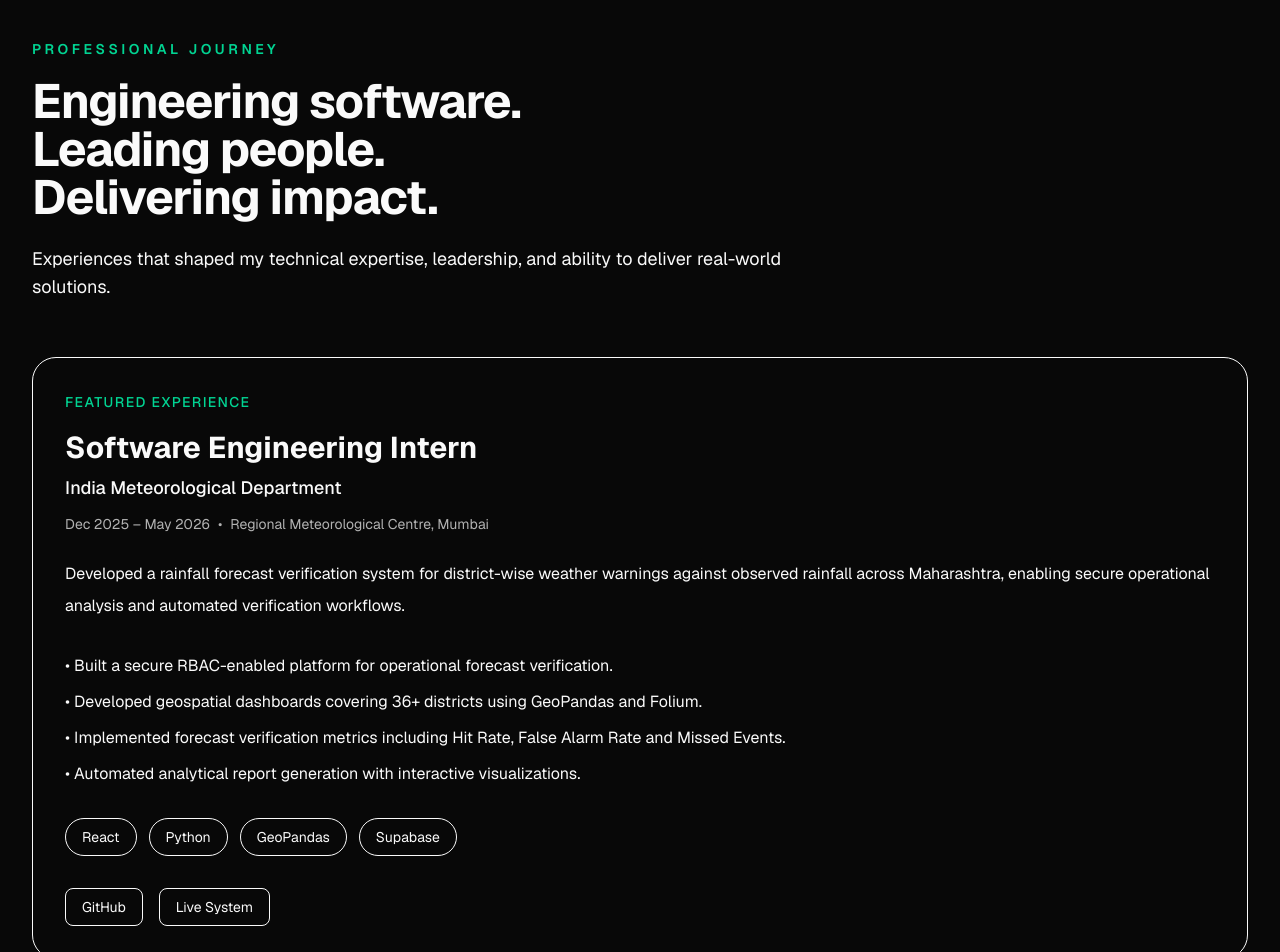
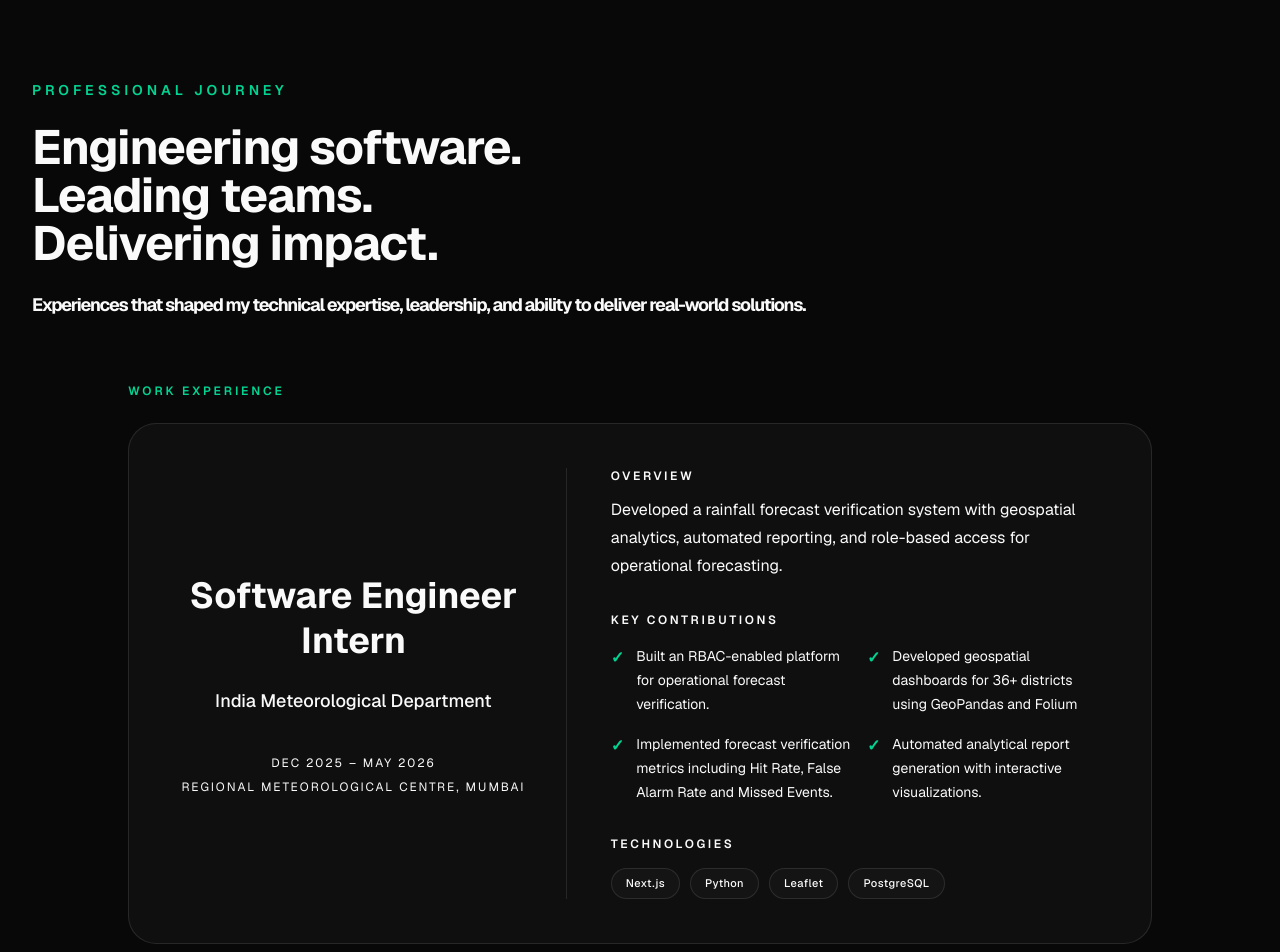
Before and after one commit to aryanshu1911/portfolio, a Next.js app: page / in a window 1280 px wide. Shown: the part 780-1732 px from the top of the page. Built offline with nearby package versions, Linux system fonts and the light colour scheme.

Commit message:
enhancing experience section UI

```diff
--- a/components/professional-journey/JourneyCard.tsx
+++ b/components/professional-journey/JourneyCard.tsx
@@ -4,75 +4,125 @@ interface JourneyCardProps {
   item: JourneyItem;
 }
 
-export default function JourneyCard({
-  item,
-}: JourneyCardProps) {
+export default function JourneyCard({ item }: JourneyCardProps) {
   return (
-    <article className="rounded-3xl border p-8">
+    <article
+      className="
+      rounded-[28px]
+      border border-white/10
+      bg-white/[0.03]
+      p-8
+      lg:p-11
+      transition-all
+      duration-300
+    ">
 
-      {/* Category */}
+      {/* Header */}
 
-      <span className="text-sm font-medium uppercase tracking-widest text-emerald-400">
+      <div className="grid gap-8 lg:grid-cols-[0.8fr_1.2fr]">
 
-        {item.category === "experience"
-          ? "Featured Experience"
-          : "Leadership"}
+        {/* LEFT : Identity */}
 
-      </span>
+        <div className="flex flex-col justify-center text-center">
 
-      {/* Role */}
-
-      <h3 className="mt-4 text-3xl font-bold">
+          <h3 className="text-3xl font-bold leading-tight lg:text-4xl">
             {item.role}
           </h3>
 
-      {/* Organization */}
-
-      <p className="mt-2 text-lg font-medium">
+          <p className="mt-6 text-lg font-medium text-muted-foreground">
             {item.organization}
           </p>
 
-      {/* Meta */}
+          <div className="mt-10 space-y-2 text-xs uppercase tracking-[0.16em] text-muted-foreground/80">
 
-      <div className="mt-3 flex flex-wrap gap-2 text-sm opacity-70">
-
-        <span>{item.duration}</span>
+            <p>{item.duration}</p>
 
             {item.location && (
-          <>
-            <span>•</span>
-            <span>{item.location}</span>
-          </>
+              <p>{item.location}</p>
             )}
 
           </div>
 
-      {/* Description */}
+        </div>
 
-      <p className="mt-6 leading-8">
+        {/* RIGHT : Impact */}
+
+        <div className="space-y-8 border-l border-white/10 pl-11">
+
+          {/* Overview */}
+
+          <div>
+
+            <p className="mb-3 text-xs font-semibold uppercase tracking-[0.22em] text-muted-foreground">
+              Overview
+            </p>
+
+            <p className="leading-7 text-base text-muted-foreground">
               {item.description}
             </p>
 
-      {/* Highlights */}
+          </div>
 
-      <ul className="mt-8 space-y-3">
+          {/* Contributions */}
+
+          <div>
+
+            <p className="mb-4 text-xs font-semibold uppercase tracking-[0.22em] text-muted-foreground">
+              Key Contributions
+            </p>
+
+            <ul className="grid gap-4 sm:grid-cols-2">
 
               {item.highlights.map((highlight) => (
-          <li key={highlight}>
-            • {highlight}
+                <li
+                  key={highlight}
+                  className="flex items-start gap-3"
+                >
+                  <span className="mt-0.5 text-base font-bold text-emerald-400">
+                    ✓
+                  </span>
+
+                  <span className="text-[14px] leading-6 text-muted-foreground">
+                    {highlight}
+                  </span>
                 </li>
               ))}
 
             </ul>
 
-      {/* Badges */}
+          </div>
 
-      <div className="mt-8 flex flex-wrap gap-3">
+          {/* Technologies */}
+
+          <div>
+
+            <p className="mb-4 text-xs font-semibold uppercase tracking-[0.22em] text-muted-foreground">
+              Technologies
+            </p>
+
+            <div className="flex flex-wrap gap-2.5">
 
               {item.badges.map((badge) => (
                 <span
                   key={badge}
-            className="rounded-full border px-4 py-2 text-sm"
+                  className="
+                  inline-flex
+                  items-center
+                  rounded-full
+                  border border-white/10
+                  bg-white/[0.025]
+                  px-3.5
+                  py-1.5
+                  text-[11px]
+                  font-medium
+                  tracking-[0.04em]
+                  text-muted-foreground
+                  transition-all
+                  duration-300
+                  hover:bg-white/[0.04]
+                  hover:border-white/20
+                  hover:text-foreground
+                  "
                 >
                   {badge}
                 </span>
@@ -80,27 +130,11 @@ export default function JourneyCard({
 
             </div>
 
-      {/* Links */}
-
-      {item.links && (
-
-        <div className="mt-8 flex gap-4">
-
-          {item.links.map((link) => (
-            <a
-              key={link.href}
-              href={link.href}
-              target="_blank"
-              rel="noopener noreferrer"
-              className="rounded-lg border px-4 py-2 text-sm transition hover:opacity-80"
-            >
-              {link.label}
-            </a>
-          ))}
+          </div>
 
         </div>
 
-      )}
+      </div>
 
     </article>
   );
--- a/components/professional-journey/ProfessionalJourneySection.tsx
+++ b/components/professional-journey/ProfessionalJourneySection.tsx
@@ -7,16 +7,22 @@ export default function ProfessionalJourneySection() {
       id="professional-journey"
       className="mx-auto w-full max-w-7xl px-6 py-24 lg:px-8"
     >
-      <div className="max-w-3xl">
-
-        <span className="text-sm font-semibold uppercase tracking-[0.25em] text-emerald-400">
+      <div className="
+        mt-4
+        text-4xl
+        font-bold
+        tracking-tight
+        leading-[1.05]
+        md:text-5xl
+        ">
+        <span className="text-sm font-semibold uppercase tracking-[0.28em] text-emerald-400">
           Professional Journey
         </span>
 
-        <h2 className="mt-4 text-4xl font-bold tracking-tight md:text-5xl">
+        <h2 className="mt-5 text-4xl font-bold tracking-tight md:text-5xl">
           Engineering software.
           <br />
-          Leading people.
+          Leading teams.
           <br />
           Delivering impact.
         </h2>
@@ -25,18 +31,23 @@ export default function ProfessionalJourneySection() {
           Experiences that shaped my technical expertise, leadership,
           and ability to deliver real-world solutions.
         </p>
-
       </div>
 
-      <div className="mt-14 flex flex-col gap-8">
+      <div className="mt-16 flex flex-col gap-16">
+        {professionalJourney.map((item) => (
+          <div
+            key={item.id}
+            className="mx-auto w-full max-w-5xl"
+          >
+            <p className="mb-6 text-xs font-semibold uppercase tracking-[0.24em] text-emerald-400">
+              {item.category === "experience"
+                ? "Work Experience"
+                : "Leadership Experience"}
+            </p>
 
-        {professionalJourney.map((item) => (
-          <JourneyCard
-            key={item.id}
-            item={item}
-          />
+            <JourneyCard item={item} />
+          </div>
         ))}
-
       </div>
     </section>
   );
--- a/data/professionalJourney.ts
+++ b/data/professionalJourney.ts
@@ -4,37 +4,26 @@ export const professionalJourney: JourneyItem[] = [
   {
     id: "imd",
     category: "experience",
-    role: "Software Engineering Intern",
+    role: "Software Engineer Intern",
     organization: "India Meteorological Department",
     duration: "Dec 2025 – May 2026",
     location: "Regional Meteorological Centre, Mumbai",
 
     description:
-      "Developed a rainfall forecast verification system for district-wise weather warnings against observed rainfall across Maharashtra, enabling secure operational analysis and automated verification workflows.",
+      "Developed a rainfall forecast verification system with geospatial analytics, automated reporting, and role-based access for operational forecasting.",
 
     highlights: [
-      "Built a secure RBAC-enabled platform for operational forecast verification.",
-      "Developed geospatial dashboards covering 36+ districts using GeoPandas and Folium.",
+      "Built an RBAC-enabled platform for operational forecast verification.",
+      "Developed geospatial dashboards for 36+ districts using GeoPandas and Folium",
       "Implemented forecast verification metrics including Hit Rate, False Alarm Rate and Missed Events.",
       "Automated analytical report generation with interactive visualizations."
     ],
 
     badges: [
-      "React",
+      "Next.js",
       "Python",
-      "GeoPandas",
-      "Supabase"
-    ],
-
-    links: [
-      {
-        label: "GitHub",
-        href: "https://github.com/aryanshu1911/imd-mumbai",
-      },
-      {
-        label: "Live System",
-        href: "https://imd-mumbai.vercel.app/"
-      }
+      "Leaflet",
+      "PostgreSQL"
     ]
   },
 
@@ -42,11 +31,11 @@ export const professionalJourney: JourneyItem[] = [
     id: "csesa",
     category: "leadership",
     role: "Chief Editor & Magazine Head",
-    organization: "Computer Science Student Association (CSESA)",
+    organization: "Computer Science Student Association (CSESA - IoT & CSBT)",
     duration: "Sep 2024 - Apr 2025",
     location: "Lokmanya Tilak College of Engineering, Navi Mumbai",
     description:
-      "Led the editorial and documentation initiatives for departmental events while managing the complete publication lifecycle of the annual department magazine.",
+      "Led editorial and documentation initiatives for departmental events while managing the publication lifecycle of the annual department magazine.",
 
     highlights: [
       "Led a six-member editorial team throughout planning, editing and publication.",
@@ -57,9 +46,8 @@ export const professionalJourney: JourneyItem[] = [
 
     badges: [
       "Leadership",
-      "Editorial",
       "Documentation",
-      "Project Management",
+      "Management",
       "Team Coordination"
     ]
   }
--- a/lib/site.ts
+++ b/lib/site.ts
@@ -1,5 +1,5 @@
 export const siteConfig = {
-  name: "Aryanshu Singh",
+  name: "Aryanshu Singh - Portfolio",
   description:
     "A production-quality engineering portfolio focused on backend systems, artificial intelligence, cybersecurity, and software development.",
 } as const;
```
Lines whose indentation alone changed are shown as unchanged.
